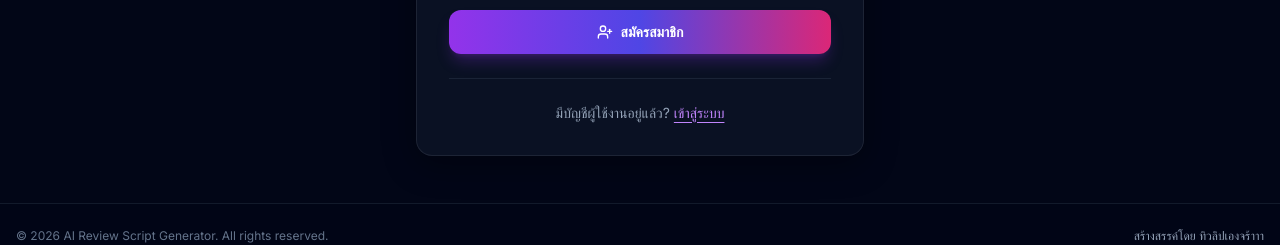
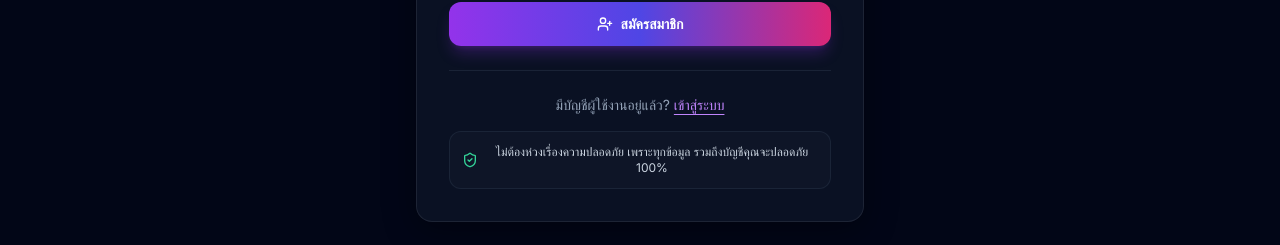
Before and after one commit to tiwlxp5-glitch/ai-review-script-generator, a Next.js app: page /signup in a window 1280 px wide. Shown: the part 550-795 px from the top of the page. Built offline with nearby package versions, Linux system fonts and the light colour scheme; no server answers.

Commit message:
Implement Forgot Password flow, Reset Password page, and add security guarantee badge to Login and Signup pages

```diff
--- a/app/(auth)/signup/page.tsx
+++ b/app/(auth)/signup/page.tsx
@@ -14,7 +14,6 @@ import {
   Loader2,
   Sparkles,
   ArrowRight,
-  ExternalLink,
   ShieldCheck,
 } from "lucide-react";
 
@@ -58,7 +57,7 @@ export default function SignupPage() {
         return;
       }
 
-      // If user session created immediately (e.g. email confirmation disabled in Supabase)
+      // If user session created immediately
       if (data.session) {
         router.push("/dashboard");
         router.refresh();
@@ -249,7 +248,7 @@ export default function SignupPage() {
                 <button
                   type="submit"
                   disabled={loading}
-                  className="w-full mt-2 py-3 px-4 rounded-xl text-sm font-semibold text-white bg-gradient-to-r from-purple-600 via-indigo-600 to-pink-600 hover:from-purple-500 hover:to-pink-500 focus:outline-none focus:ring-2 focus:ring-purple-500/40 shadow-lg shadow-purple-600/25 transition-all duration-200 flex items-center justify-center space-x-2 disabled:opacity-50 disabled:cursor-not-allowed"
+                  className="w-full mt-2 py-3 px-4 rounded-xl text-sm font-semibold text-white bg-gradient-to-r from-purple-600 via-indigo-600 to-pink-600 hover:from-purple-500 hover:to-pink-500 focus:outline-none focus:ring-2 focus:ring-purple-500/40 shadow-lg shadow-purple-600/25 transition-all duration-200 flex items-center justify-center space-x-2 disabled:opacity-50 disabled:cursor-not-allowed cursor-pointer"
                 >
                   {loading ? (
                     <>
@@ -266,7 +265,7 @@ export default function SignupPage() {
               </form>
 
               {/* Footer inside card */}
-              <div className="mt-6 pt-6 border-t border-slate-800/80 text-center">
+              <div className="mt-6 pt-6 border-t border-slate-800/80 text-center space-y-4">
                 <p className="text-sm text-slate-400">
                   มีบัญชีผู้ใช้งานอยู่แล้ว?{" "}
                   <Link
@@ -276,6 +275,14 @@ export default function SignupPage() {
                     เข้าสู่ระบบ
                   </Link>
                 </p>
+
+                {/* Security Guarantee Banner */}
+                <div className="p-3 rounded-xl bg-slate-900/80 border border-slate-800/80 text-xs text-slate-300 flex items-center justify-center space-x-2">
+                  <ShieldCheck className="w-4 h-4 text-emerald-400 shrink-0" />
+                  <span>
+                    ไม่ต้องห่วงเรื่องความปลอดภัย เพราะทุกข้อมูล รวมถึงบัญชีคุณจะปลอดภัย 100%
+                  </span>
+                </div>
               </div>
             </div>
           </>
```
